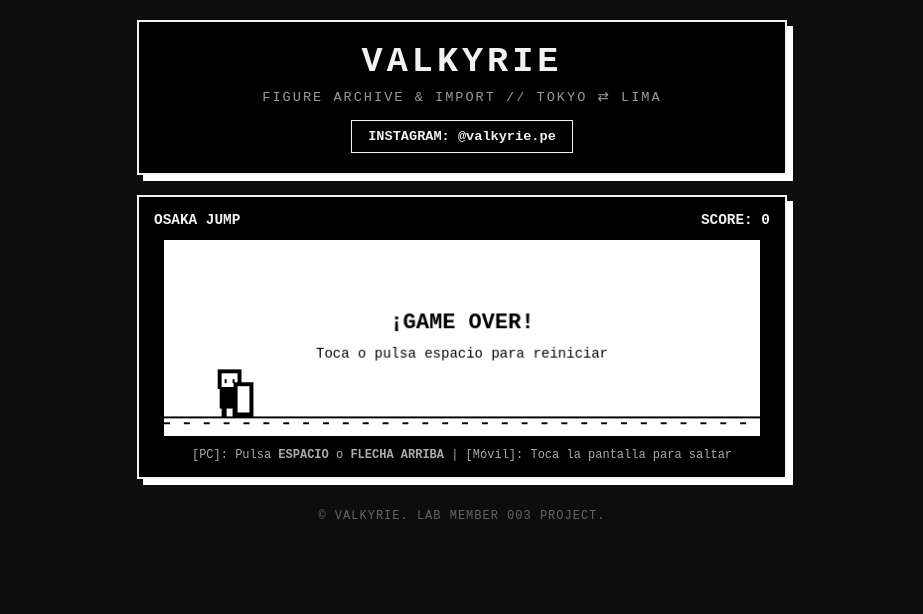
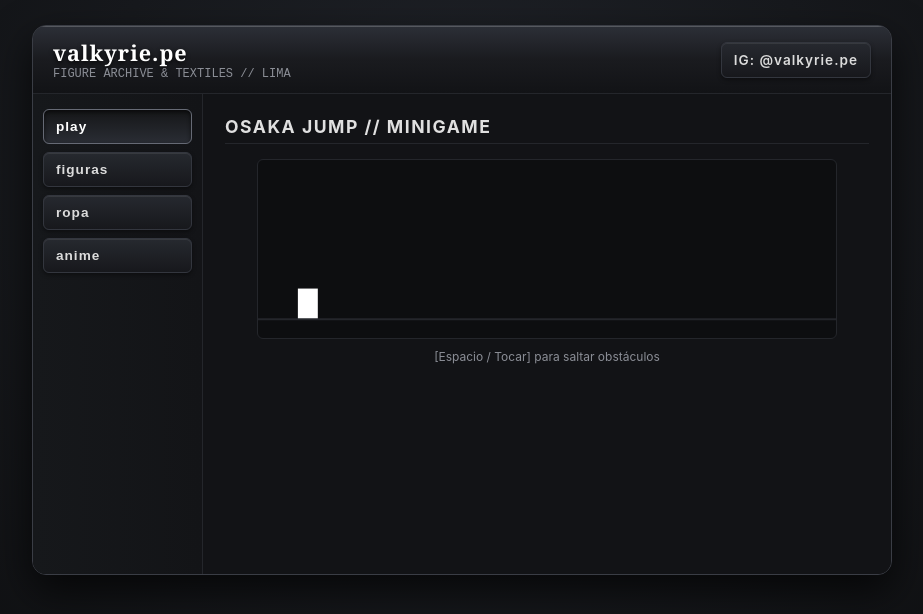
Before and after one commit to valeota/valkyrie-pe, a plain HTML site: page index.html in a window 1280 px wide. Shown: the whole page, without its empty margins (178-1101 px from the left). Drawn offline with Linux system fonts and the light colour scheme.

Commit message:
Update index.html

```diff
--- a/index.html
+++ b/index.html
@@ -3,343 +3,471 @@
 <head>
   <meta charset="UTF-8">
   <meta name="viewport" content="width=device-width, initial-scale=1.0">
-  <title>VALKYRIE | ヴァルキリー</title>
+  <title>valkyrie.pe // archive</title>
   <style>
-    /* --- ESTILO BASE (BLANCO Y NEGRO / MANGA) --- */
+    /* --- PALETA BASE: GRISES PROFUNDOS Y CRISTAL AERO --- */
+    :root {
+      --bg-dark: #0f1012;
+      --panel-bg: #181a1e;
+      --panel-inner: #121316;
+      --border-outer: #3a3d45;
+      --border-inner: #24262b;
+      --text-main: #dcdcdc;
+      --text-dim: #8b8e96;
+      --accent-gloss: rgba(255, 255, 255, 0.08);
+      --highlight: #e0e0e0;
+    }
+
     * {
       box-sizing: border-box;
       margin: 0;
       padding: 0;
-      user-select: none;
     }
 
     body {
-      background-color: #0d0d0d;
-      color: #f2f2f2;
-      font-family: 'Courier New', Courier, monospace;
+      background-color: var(--bg-dark);
+      background-image: radial-gradient(circle at 50% 20%, #1f2228 0%, var(--bg-dark) 80%);
+      color: var(--text-main);
+      font-family: -apple-system, BlinkMacSystemFont, "Segoe UI", Tahoma, Geneva, sans-serif;
+      min-height: 100vh;
       display: flex;
       flex-direction: column;
       align-items: center;
-      min-height: 100vh;
-      padding: 20px 15px;
+      padding: 25px 15px 80px 15px;
+      position: relative;
       overflow-x: hidden;
     }
 
-    /* CURSOR RETRO PERSONALIZADO (Solo activo en PC con mouse) */
+    /* CURSOR RETRO */
     @media (hover: hover) and (pointer: fine) {
-      body, button, canvas, a {
-        cursor: crosshair; /* Puedes reemplazarlo luego por: url('cursor.png'), auto; */
+      body, button, a {
+        cursor: crosshair;
       }
     }
 
-    /* CONTENEDOR PRINCIPAL */
-    .container {
+    /* CONTENEDOR TIPO VENTANA WEB 2.0 */
+    .aero-window {
       width: 100%;
-      max-width: 650px;
+      max-width: 860px;
+      background: var(--panel-bg);
+      border: 1px solid var(--border-outer);
+      border-radius: 14px;
+      box-shadow: 0 16px 40px rgba(0, 0, 0, 0.7), inset 0 1px 1px rgba(255, 255, 255, 0.15);
+      overflow: hidden;
       display: flex;
       flex-direction: column;
-      gap: 20px;
+      z-index: 2;
     }
 
-    /* ENCABEZADO */
-    header {
-      border: 2px solid #f2f2f2;
-      padding: 20px;
-      background: #000;
-      box-shadow: 6px 6px 0px #ffffff;
-      text-align: center;
+    /* BARRA SUPERIOR GLOSSY (HEADER) */
+    .window-header {
+      background: linear-gradient(180deg, #2c2f37 0%, #1a1b1f 50%, #121316 100%);
+      border-bottom: 1px solid var(--border-inner);
+      padding: 12px 20px;
+      display: flex;
+      align-items: center;
+      justify-content: space-between;
+      box-shadow: inset 0 1px 0 rgba(255, 255, 255, 0.2);
     }
 
-    h1 {
-      font-size: 2.2rem;
-      letter-spacing: 4px;
-      text-transform: uppercase;
-      font-weight: 900;
+    .brand-title {
+      font-family: "Georgia", serif;
+      font-size: 1.35rem;
+      letter-spacing: 1px;
+      color: #fff;
+      text-shadow: 0 2px 4px rgba(0, 0, 0, 0.8);
     }
 
-    .sub {
-      font-size: 0.85rem;
-      margin-top: 6px;
-      letter-spacing: 2px;
-      color: #999;
+    .brand-sub {
+      font-size: 0.75rem;
+      color: var(--text-dim);
+      font-family: monospace;
     }
 
-    /* ENLACES / REDES */
-    .links-bar {
+    /* LAYOUT PRINCIPAL: LATERAL + CONTENIDO */
+    .window-body {
       display: flex;
-      justify-content: center;
-      gap: 15px;
-      margin-top: 15px;
+      min-height: 480px;
+      background: var(--panel-inner);
     }
 
-    .btn {
-      display: inline-block;
-      border: 1px solid #f2f2f2;
-      background: transparent;
-      color: #f2f2f2;
-      padding: 8px 16px;
-      text-decoration: none;
-      font-size: 0.85rem;
-      font-weight: bold;
-      transition: all 0.15s ease;
+    /* SIDEBAR GLOSSY */
+    .sidebar {
+      width: 170px;
+      background: linear-gradient(90deg, #16181b 0%, #131417 100%);
+      border-right: 1px solid var(--border-inner);
+      padding: 15px 10px;
+      display: flex;
+      flex-direction: column;
+      gap: 8px;
+      flex-shrink: 0;
     }
 
-    .btn:hover {
-      background: #f2f2f2;
-      color: #000;
+    .nav-btn {
+      width: 100%;
+      padding: 9px 12px;
+      background: linear-gradient(180deg, #26292f 0%, #17181c 100%);
+      border: 1px solid #33363e;
+      border-radius: 6px;
+      color: var(--text-main);
+      font-size: 0.85rem;
+      font-weight: 600;
+      letter-spacing: 1px;
+      text-align: left;
+      text-decoration: none;
+      display: block;
+      transition: all 0.15s ease;
+      box-shadow: inset 0 1px 0 rgba(255, 255, 255, 0.08), 0 2px 4px rgba(0,0,0,0.4);
     }
 
-    /* SECCIÓN DEL JUEGO */
-    .game-box {
-      border: 2px solid #f2f2f2;
-      background: #000;
-      padding: 15px;
-      box-shadow: 6px 6px 0px #ffffff;
+    .nav-btn:hover {
+      background: linear-gradient(180deg, #333740 0%, #1f2127 100%);
+      color: #fff;
+      border-color: #4f535e;
+    }
+
+    .nav-btn.active {
+      background: linear-gradient(180deg, #151618 0%, #2a2d34 100%);
+      border-color: #666a75;
+      color: #fff;
+      box-shadow: inset 0 2px 4px rgba(0, 0, 0, 0.6);
+    }
+
+    /* ÁREA DE CONTENIDO DINÁMICO */
+    .content-area {
+      flex: 1;
+      padding: 22px;
+      overflow-y: auto;
+      max-height: 580px;
+    }
+
+    .tab-content {
+      display: none;
+    }
+
+    .tab-content.active {
+      display: block;
+      animation: fadeIn 0.2s ease-in-out;
+    }
+
+    @keyframes fadeIn {
+      from { opacity: 0; transform: translateY(4px); }
+      to { opacity: 1; transform: translateY(0); }
+    }
+
+    .section-title {
+      font-size: 1.1rem;
+      letter-spacing: 1.5px;
+      margin-bottom: 15px;
+      text-transform: uppercase;
+      border-bottom: 1px solid var(--border-inner);
+      padding-bottom: 6px;
+      color: var(--highlight);
+    }
+
+    /* GRID PARA FIGURAS Y ROPA */
+    .items-grid {
+      display: grid;
+      grid-template-columns: repeat(auto-fill, minmax(180px, 1fr));
+      gap: 16px;
+    }
+
+    .card {
+      background: #191b20;
+      border: 1px solid var(--border-inner);
+      border-radius: 8px;
+      overflow: hidden;
       display: flex;
       flex-direction: column;
-      align-items: center;
+      box-shadow: 0 4px 10px rgba(0,0,0,0.3);
+      transition: transform 0.15s ease, border-color 0.15s ease;
     }
 
-    .game-header {
+    .card:hover {
+      transform: translateY(-3px);
+      border-color: #4f535e;
+    }
+
+    .card-img-placeholder {
       width: 100%;
+      height: 190px;
+      background: #0f1012;
+      display: flex;
+      align-items: center;
+      justify-content: center;
+      color: var(--text-dim);
+      font-size: 0.8rem;
+      border-bottom: 1px solid var(--border-inner);
+      background-size: cover;
+      background-position: center;
+    }
+
+    .card-info {
+      padding: 10px;
+      display: flex;
+      flex-direction: column;
+      gap: 4px;
+    }
+
+    .card-name {
+      font-size: 0.85rem;
+      font-weight: 600;
+      color: #fff;
+    }
+
+    .card-status {
+      font-size: 0.7rem;
+      text-transform: uppercase;
+      letter-spacing: 0.5px;
+      color: #aaa;
+    }
+
+    /* SECCIÓN ANIME LINKS */
+    .link-list {
+      list-style: none;
+      display: flex;
+      flex-direction: column;
+      gap: 10px;
+    }
+
+    .link-item {
+      padding: 12px 16px;
+      background: #18191e;
+      border: 1px solid var(--border-inner);
+      border-radius: 6px;
       display: flex;
       justify-content: space-between;
-      margin-bottom: 10px;
+      align-items: center;
+      text-decoration: none;
+      color: var(--text-main);
       font-size: 0.9rem;
-      font-weight: bold;
+      transition: background 0.15s;
     }
 
-    canvas {
-      width: 100%;
-      max-width: 600px;
-      height: 200px;
-      background-color: #ffffff;
-      border: 2px solid #000;
-      touch-action: none;
+    .link-item:hover {
+      background: #22242a;
+      color: #fff;
     }
 
-    .instructions {
-      font-size: 0.75rem;
-      color: #aaa;
-      margin-top: 10px;
-      text-align: center;
+    /* MINIJUEGO CANVAS */
+    #gameCanvas {
+      width: 100%;
+      max-width: 580px;
+      height: 180px;
+      background: #0d0e10;
+      border: 1px solid var(--border-inner);
+      display: block;
+      margin: 0 auto;
+      border-radius: 6px;
     }
 
-    /* PIE DE PÁGINA */
-    footer {
-      text-align: center;
-      font-size: 0.75rem;
-      color: #666;
-      margin-top: 10px;
-      letter-spacing: 1px;
+    /* PERSONAJES FLOTANTES DECORATIVOS (MOCKUP) */
+    .sticker-left {
+      position: fixed;
+      bottom: 0px;
+      left: 15px;
+      width: 130px;
+      pointer-events: none;
+      z-index: 1;
+      opacity: 0.85;
+      filter: drop-shadow(0 0 10px rgba(0,0,0,0.8));
+    }
+
+    .sticker-right {
+      position: fixed;
+      bottom: 0px;
+      right: 15px;
+      width: 170px;
+      pointer-events: none;
+      z-index: 1;
+      opacity: 0.85;
+      filter: drop-shadow(0 0 10px rgba(0,0,0,0.8));
+    }
+
+    /* RESPONSIVE: MÓVILES */
+    @media (max-width: 680px) {
+      .window-body {
+        flex-direction: column;
+      }
+      .sidebar {
+        width: 100%;
+        flex-direction: row;
+        border-right: none;
+        border-bottom: 1px solid var(--border-inner);
+        overflow-x: auto;
+      }
+      .nav-btn {
+        text-align: center;
+        padding: 8px 10px;
+      }
+      .sticker-left, .sticker-right {
+        display: none; /* En celular se ocultan para no tapar contenido */
+      }
     }
   </style>
 </head>
 <body>
 
-  <div class="container">
-    <!-- Header -->
-    <header>
-      <h1>VALKYRIE</h1>
-      <p class="sub">FIGURE ARCHIVE & IMPORT // TOKYO ⇄ LIMA</p>
-      <div class="links-bar">
-        <a href="https://instagram.com/valkyrie.pe" target="_blank" class="btn">INSTAGRAM: @valkyrie.pe</a>
+  <!-- VENTANA PRINCIPAL DARK AERO -->
+  <div class="aero-window">
+
+    <!-- Encabezado con acabado tipo vidrio -->
+    <header class="window-header">
+      <div>
+        <h1 class="brand-title">valkyrie.pe</h1>
+        <p class="brand-sub">FIGURE ARCHIVE & TEXTILES // LIMA</p>
+      </div>
+      <div>
+        <a href="https://instagram.com/valkyrie.pe" target="_blank" class="nav-btn" style="text-align:center;">IG: @valkyrie.pe</a>
       </div>
     </header>
 
-    <!-- Mini-Juego: Osaka Run -->
-    <section class="game-box">
-      <div class="game-header">
-        <span>OSAKA JUMP</span>
-        <span>SCORE: <span id="score">0</span></span>
-      </div>
+    <div class="window-body">
+      <!-- Menú lateral idéntico al mockup -->
+      <nav class="sidebar">
+        <button class="nav-btn active" onclick="openTab(event, 'tab-play')">play</button>
+        <button class="nav-btn" onclick="openTab(event, 'tab-figuras')">figuras</button>
+        <button class="nav-btn" onclick="openTab(event, 'tab-ropa')">ropa</button>
+        <button class="nav-btn" onclick="openTab(event, 'tab-anime')">anime</button>
+      </nav>
 
-      <canvas id="gameCanvas" width="600" height="200"></canvas>
+      <!-- Contenedor central intercambiable -->
+      <main class="content-area">
 
-      <p class="instructions">
-        [PC]: Pulsa <b>ESPACIO</b> o <b>FLECHA ARRIBA</b> | [Móvil]: Toca la pantalla para saltar
-      </p>
-    </section>
+        <!-- 1. PESTAÑA: PLAY -->
+        <section id="tab-play" class="tab-content active">
+          <h2 class="section-title">Osaka Jump // Minigame</h2>
+          <canvas id="gameCanvas" width="580" height="180"></canvas>
+          <p style="font-size: 0.75rem; color: var(--text-dim); text-align: center; margin-top: 10px;">
+            [Espacio / Tocar] para saltar obstáculos
+          </p>
+        </section>
 
-    <footer>
-      © VALKYRIE. LAB MEMBER 003 PROJECT.
-    </footer>
+        <!-- 2. PESTAÑA: FIGURAS (Plantilla para catálogo) -->
+        <section id="tab-figuras" class="tab-content">
+          <h2 class="section-title">Figure Archive // Stock & Pre-orders</h2>
+          <div class="items-grid">
+
+            <!-- Ejemplo de Item 1 -->
+            <div class="card">
+              <div class="card-img-placeholder">[Foto Figura 1]</div>
+              <div class="card-info">
+                <span class="card-name">Kurisu Makise 1/7</span>
+                <span class="card-status">Estado: Incoming</span>
+              </div>
+            </div>
+
+            <!-- Ejemplo de Item 2 -->
+            <div class="card">
+              <div class="card-img-placeholder">[Foto Figura 2]</div>
+              <div class="card-info">
+                <span class="card-name">Eris Boreas 1/7</span>
+                <span class="card-status">Estado: Pre-order</span>
+              </div>
+            </div>
+
+          </div>
+        </section>
+
+        <!-- 3. PESTAÑA: ROPA (Plantilla para prendas) -->
+        <section id="tab-ropa" class="tab-content">
+          <h2 class="section-title">Custom Apparel // Hand-painted</h2>
+          <div class="items-grid">
+
+            <div class="card">
+              <div class="card-img-placeholder">[Foto Prenda 1]</div>
+              <div class="card-info">
+                <span class="card-name">Oversize Tee #01</span>
+                <span class="card-status">Edición limitada</span>
+              </div>
+            </div>
+
+            <div class="card">
+              <div class="card-img-placeholder">[Foto Prenda 2]</div>
+              <div class="card-info">
+                <span class="card-name">Crewneck Custom</span>
+                <span class="card-status">Bajo pedido</span>
+              </div>
+            </div>
+
+          </div>
+        </section>
+
+        <!-- 4. PESTAÑA: ANIME (Enlaces / Recursos) -->
+        <section id="tab-anime" class="tab-content">
+          <h2 class="section-title">Anime Directory & Links</h2>
+          <div class="link-list">
+            <a href="#" class="link-item">
+              <span>Steins;Gate // Official Lab Archive</span>
+              <span style="font-size:0.75rem; color:var(--text-dim);">↗</span>
+            </a>
+            <a href="#" class="link-item">
+              <span>Database // AmiAmi JP Tracker</span>
+              <span style="font-size:0.75rem; color:var(--text-dim);">↗</span>
+            </a>
+          </div>
+        </section>
+
+      </main>
+    </div>
   </div>
 
-  <!-- LÓGICA DEL JUEGO EN JAVASCRIPT -->
+  <!-- STICKERS / ILUSTRACIONES (Reemplazarás los src por tus imágenes PNG) -->
+  <!-- <img src="chiyo-padre.png" class="sticker-left" alt="Chiyo Father"> -->
+  <!-- <img src="osaka.png" class="sticker-right" alt="Osaka"> -->
+
+  <!-- SCRIPT: CAMBIO DE PESTAÑAS + JUEGO BASE -->
   <script>
+    // Control de pestañas
+    function openTab(evt, tabId) {
+      const contents = document.querySelectorAll('.tab-content');
+      contents.forEach(el => el.classList.remove('active'));
+
+      const buttons = document.querySelectorAll('.nav-btn');
+      buttons.forEach(el => el.classList.remove('active'));
+
+      document.getElementById(tabId).classList.add('active');
+      evt.currentTarget.classList.add('active');
+    }
+
+    // Mini juego Osaka simplificado en Canvas
     const canvas = document.getElementById('gameCanvas');
     const ctx = canvas.getContext('2d');
-    const scoreEl = document.getElementById('score');
+    let y = 130, dy = 0, isJumping = false;
 
-    let gameRunning = true;
-    let score = 0;
-    let gameSpeed = 5;
-
-    // Osaka (Jugador)
-    const osaka = {
-      x: 50,
-      y: 130,
-      width: 32,
-      height: 48,
-      dy: 0,
-      jumpForce: -11,
-      gravity: 0.65,
-      grounded: true,
-      draw() {
-        ctx.fillStyle = '#000000';
-        // Cabeza
-        ctx.fillRect(this.x + 4, this.y, 24, 20);
-        // Rostro Osaka
-        ctx.fillStyle = '#ffffff';
-        ctx.fillRect(this.x + 8, this.y + 4, 16, 14);
-        // Ojos característicos (puntos)
-        ctx.fillStyle = '#000000';
-        ctx.fillRect(this.x + 11, this.y + 10, 2, 4);
-        ctx.fillRect(this.x + 19, this.y + 10, 2, 4);
-        // Cuerpo / Uniforme escolar
-        ctx.fillStyle = '#000000';
-        ctx.fillRect(this.x + 6, this.y + 20, 20, 20);
-        // Piernas
-        ctx.fillRect(this.x + 8, this.y + 40, 5, 8);
-        ctx.fillRect(this.x + 19, this.y + 40, 5, 8);
-      },
-      jump() {
-        if (this.grounded) {
-          this.dy = this.jumpForce;
-          this.grounded = false;
-        }
-      },
-      update() {
-        this.y += this.dy;
-        if (this.y + this.height < 180) {
-          this.dy += this.gravity;
-          this.grounded = false;
-        } else {
-          this.dy = 0;
-          this.grounded = true;
-          this.y = 180 - this.height;
-        }
-        this.draw();
-      }
-    };
-
-    // Obstáculos
-    let obstacles = [];
-    let spawnTimer = 0;
-
-    class Obstacle {
-      constructor() {
-        this.x = canvas.width;
-        this.width = 20;
-        this.height = 30 + Math.random() * 20;
-        this.y = 180 - this.height;
-      }
-      draw() {
-        ctx.fillStyle = '#000000';
-        ctx.fillRect(this.x, this.y, this.width, this.height);
-        // Línea decorativa manga
-        ctx.fillStyle = '#ffffff';
-        ctx.fillRect(this.x + 4, this.y + 4, this.width - 8, this.height - 8);
-      }
-      update() {
-        this.x -= gameSpeed;
-        this.draw();
+    function jump() {
+      if (!isJumping) {
+        dy = -8;
+        isJumping = true;
       }
     }
 
-    // Suelo
-    function drawGround() {
-      ctx.fillStyle = '#000000';
-      ctx.fillRect(0, 180, canvas.width, 2);
-      // Trama retro de puntos
-      for (let i = 0; i < canvas.width; i += 20) {
-        ctx.fillRect((i - (score * 2) % 20), 186, 6, 2);
-      }
-    }
+    window.addEventListener('keydown', (e) => { if(e.code === 'Space') jump(); });
+    canvas.addEventListener('pointerdown', jump);
 
-    function resetGame() {
-      obstacles = [];
-      score = 0;
-      gameSpeed = 5;
-      osaka.y = 130;
-      osaka.dy = 0;
-      gameRunning = true;
-      loop();
-    }
+    function gameLoop() {
+      ctx.clearRect(0, 0, canvas.width, canvas.height);
 
-    // Controles
-    function handleAction() {
-      if (!gameRunning) {
-        resetGame();
+      // Suelo
+      ctx.fillStyle = '#24262b';
+      ctx.fillRect(0, 160, canvas.width, 2);
+
+      // Osaka (caja temporal de animación)
+      y += dy;
+      if (y < 130) {
+        dy += 0.4;
       } else {
-        osaka.jump();
-      }
-    }
-
-    window.addEventListener('keydown', (e) => {
-      if (e.code === 'Space' || e.code === 'ArrowUp') {
-        e.preventDefault();
-        handleAction();
-      }
-    });
-
-    canvas.addEventListener('pointerdown', (e) => {
-      e.preventDefault();
-      handleAction();
-    });
-
-    // Bucle principal
-    function loop() {
-      if (!gameRunning) return;
-
-      ctx.clearRect(0, 0, canvas.width, canvas.height);
-      drawGround();
-      osaka.update();
-
-      // Generar obstáculos
-      spawnTimer++;
-      if (spawnTimer > Math.max(60, 110 - Math.floor(score / 50))) {
-        obstacles.push(new Obstacle());
-        spawnTimer = 0;
+        y = 130;
+        dy = 0;
+        isJumping = false;
       }
 
-      // Mover y verificar colisiones
-      for (let i = obstacles.length - 1; i >= 0; i--) {
-        obstacles[i].update();
+      ctx.fillStyle = '#ffffff';
+      ctx.fillRect(40, y, 20, 30); // Placeholder de Osaka
 
-        // Colisión (Caja contenedora de Osaka)
-        if (
-          osaka.x + 8 < obstacles[i].x + obstacles[i].width &&
-          osaka.x + osaka.width - 8 > obstacles[i].x &&
-          osaka.y + 4 < obstacles[i].y + obstacles[i].height &&
-          osaka.y + osaka.height > obstacles[i].y
-        ) {
-          gameRunning = false;
-          ctx.fillStyle = '#000000';
-          ctx.font = 'bold 22px Courier New';
-          ctx.textAlign = 'center';
-          ctx.fillText('¡GAME OVER!', canvas.width / 2, 90);
-          ctx.font = '14px Courier New';
-          ctx.fillText('Toca o pulsa espacio para reiniciar', canvas.width / 2, 120);
-          return;
-        }
-
-        // Eliminar los que salieron de pantalla y sumar puntos
-        if (obstacles[i].x + obstacles[i].width < 0) {
-          obstacles.splice(i, 1);
-          score += 10;
-          scoreEl.textContent = score;
-          if (score % 60 === 0 && gameSpeed < 10) {
-            gameSpeed += 0.5;
-          }
-        }
-      }
-
-      requestAnimationFrame(loop);
+      requestAnimationFrame(gameLoop);
     }
-
-    loop();
+    gameLoop();
   </script>
 </body>
 </html>
```
